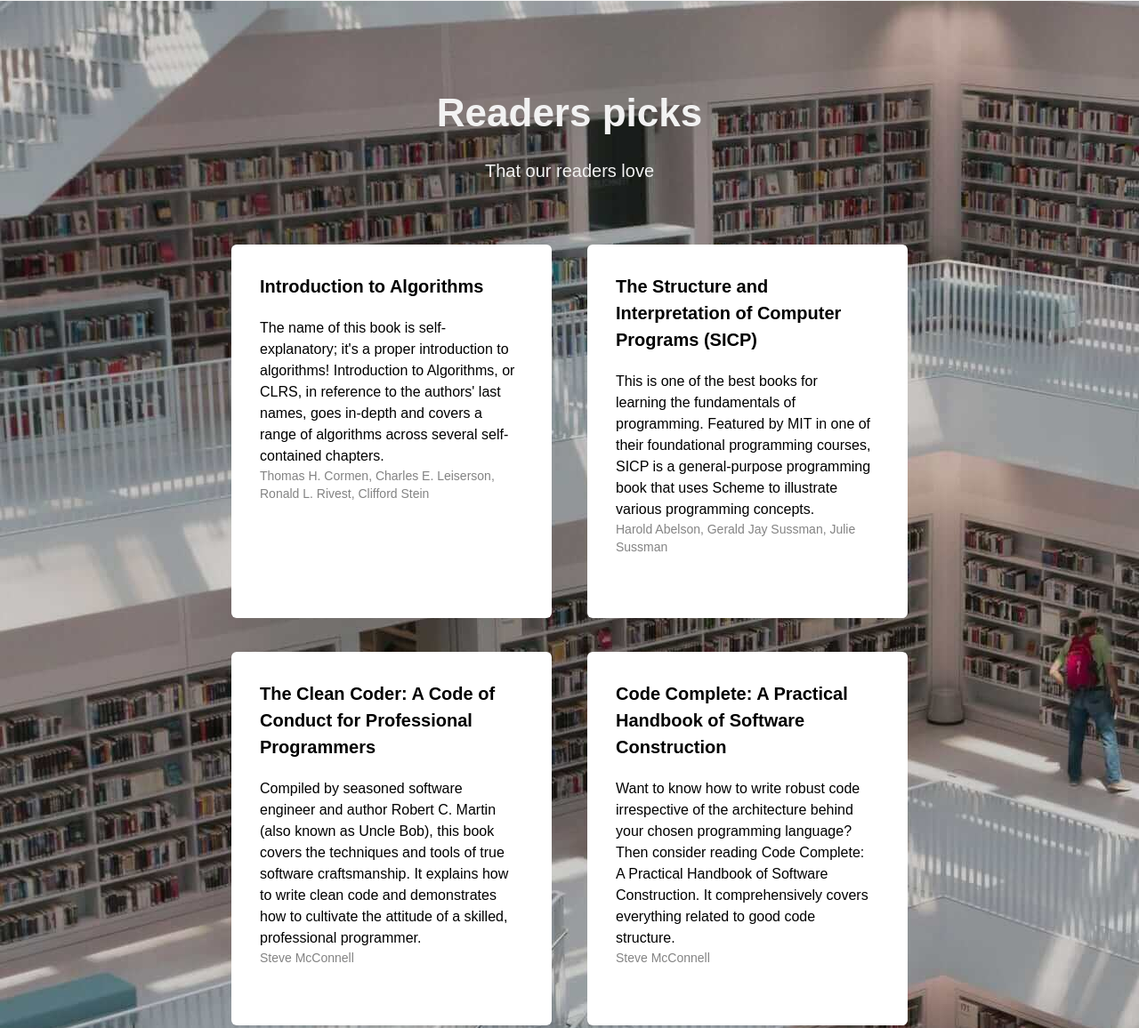
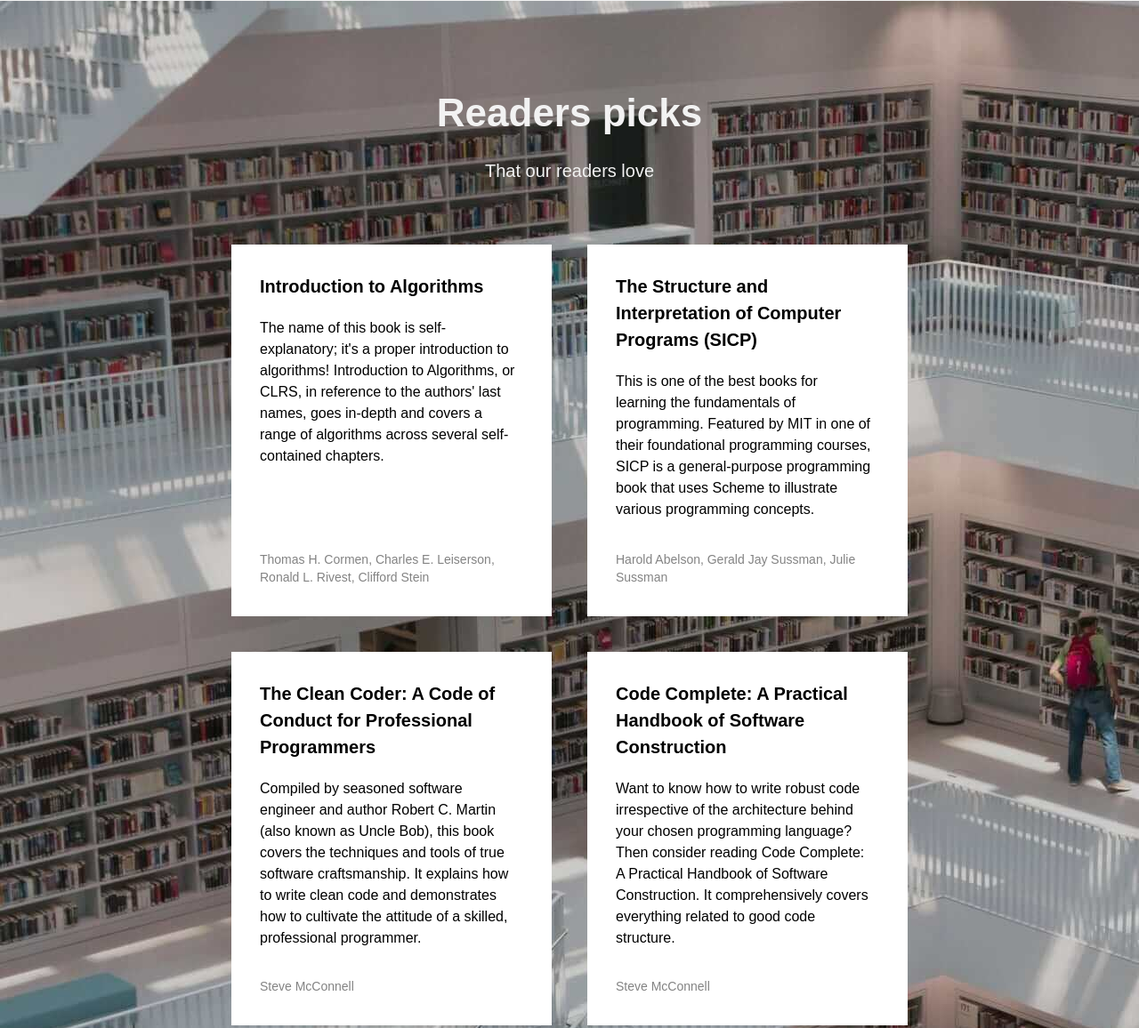
Before and after one commit to gavin-design/se_project_library, a plain HTML site: page index.html in a window 1280 px wide. Shown: the part 1643-2799 px from the top of the page at 89% size. Drawn offline with Linux system fonts and the light colour scheme.

Commit message:
new styles

```diff
--- a/styles/style.css
+++ b/styles/style.css
@@ -164,7 +164,9 @@
   color: #2f80ed;
   text-decoration: none;
 }
-
+.events__more:hover {
+  color: #1f69c9;
+}
 .events__cover {
   flex-grow: 1;
   flex-shrink: 0;
@@ -269,15 +271,15 @@
   display: flex;
   flex-wrap: wrap;
   justify-content: space-between;
+  gap: 40px;
   max-width: 760px;
-  min-height: 920px;
+  min-height: 880px;
   margin: 68px auto 50px;
   padding: 0;
 }
 .card {
   justify-content: space-between;
   background-color: #fff;
-  border-radius: 6px;
   padding: 32px 40px 20px 32px;
   box-sizing: border-box;
   max-width: 360px;
@@ -306,7 +308,7 @@
 }
 
 .card__footer {
-  margin: 0;
+  margin-top: auto;
   font-size: 14px;
   line-height: 20px;
   color: #838383;
@@ -465,7 +467,10 @@
 
 .footer__social-icon {
   margin-right: 10px;
+  max-height: 16px;
+  max-width: 16px;
 }
+
 .footer__column-link:hover {
   color: #c1c1c1;
 }
```
